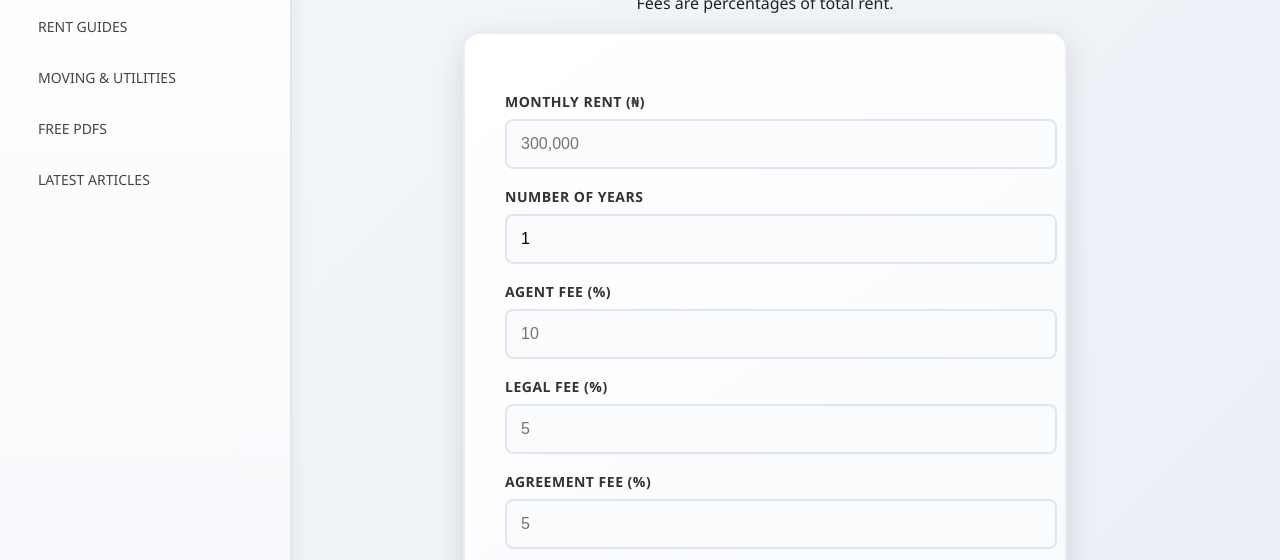
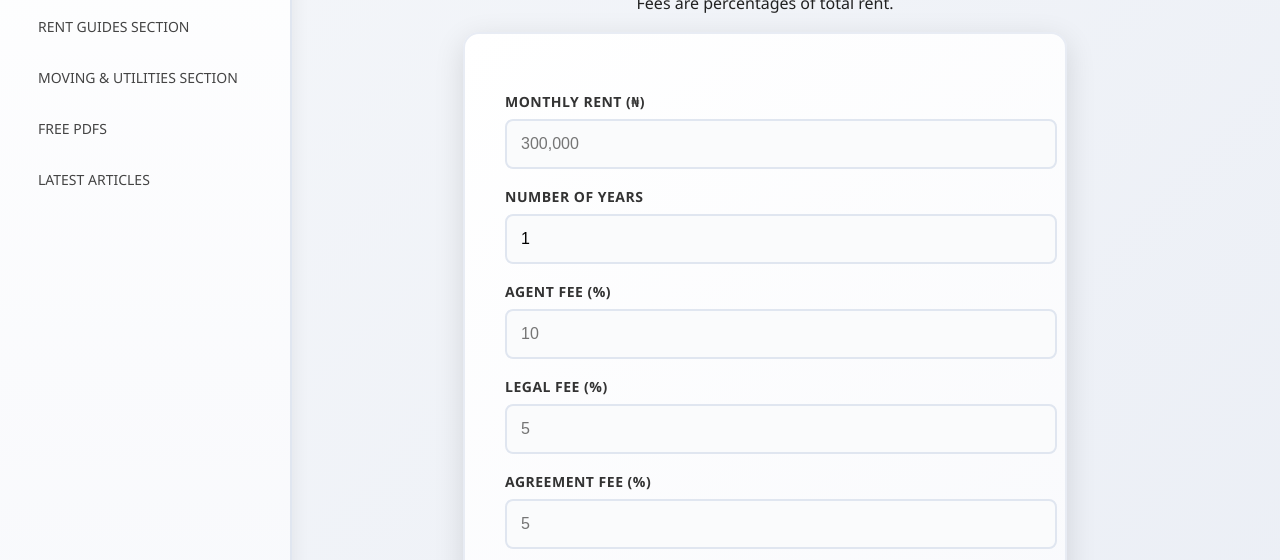
Before and after one commit to tunxlaw-ux/tenanthelp, a plain HTML site: page index.html in a window 1280 px wide. Shown: the part 240-800 px from the top of the page. Drawn offline with Linux system fonts and the light colour scheme.

Commit message:
Update index.html

```diff
--- a/index.html
+++ b/index.html
@@ -518,8 +518,8 @@ RESPONSIVE
 <li><a href="index.html">HOMEPAGE GOALS</a></li>
 <li><a href="#hero">HERO SECTION (Top of Page)</a></li>
 <li><a href="FeaturedCalculators.html">FEATURED CALCULATORS</a></li>
-<li><a href="RentGuideSection.html">RENT GUIDES</a></li>
-<li><a href="MovingAndUtilities.html">MOVING & UTILITIES</a></li>
+<li><a href="RentGuideSection.html">RENT GUIDES SECTION</a></li>
+<li><a href="MovingAndUtilities.html">MOVING & UTILITIES SECTION</a></li>
 <li><a href="#pdfs">FREE PDFS</a></li>
 <li><a href="LatestArticles.html">LATEST ARTICLES</a></li>
 </ul>
```
